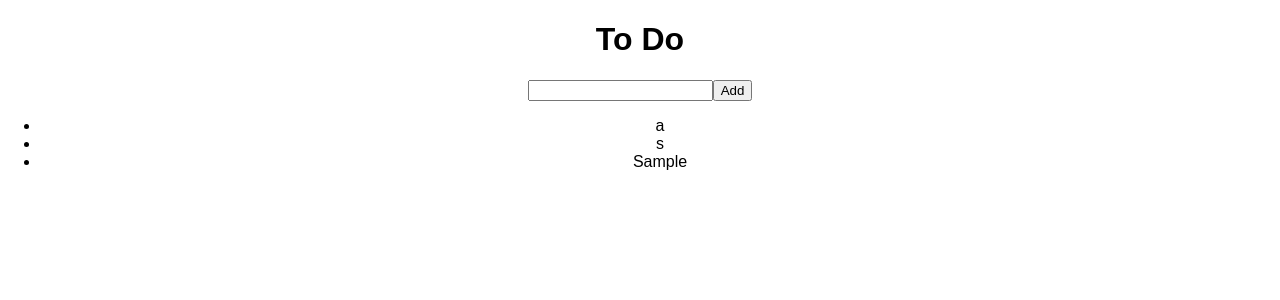
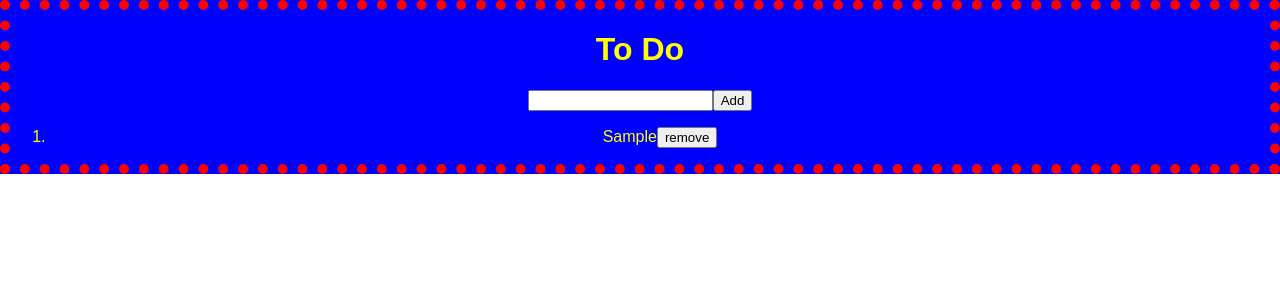
Before and after one commit to ajayvikramsingh/sample, a React (Create React App) app: page / in a window 1280 px wide. Both pictures are taken after typing "Sample" into the empty fields and a click on the button "Add". Shown: the top 300 px of the page. Built offline with nearby package versions, Linux system fonts and the light colour scheme.

Commit message:
remove todo item

```diff
--- a/src/App.css
+++ b/src/App.css
@@ -1,5 +1,8 @@
 .App {
+  border:10px dotted red;
   text-align: center;
+  background-color:blue;
+  color:yellow;
 }
 
 .list-item{
--- a/src/App.js
+++ b/src/App.js
@@ -7,10 +7,11 @@ class App extends Component {
     super(props);
     this.state = {
       newToDoItem: '',
-      toDoList: ['a', 's']
+      toDoList: [],
     };
     this.onBtnClick = this.onBtnClick.bind(this);
     this.onNewTodoItemChange = this.onNewTodoItemChange.bind(this);
+    this.onRemoveclick=this.onRemoveclick.bind(this);
   }
 
   onNewTodoItemChange(event){
@@ -25,17 +26,24 @@ class App extends Component {
     newState.newToDoItem = '';
     this.setState(newState);
   }
+  onRemoveclick(index)
+  {
+    let newState=JSON.parse(JSON.stringify(this.state));
+    newState.toDoList.splice(index, 1);
+    this.setState(newState);
+  }
 
   render() {
     return (
-      <div className="App">
-        <h1>To Do</h1>
+
+<div className="App">
+        <h1 >To Do</h1>
         <input type="text" name="newToDoItem" value={this.state.newToDoItem} onChange={this.onNewTodoItemChange} />
         <button onClick={this.onBtnClick}>Add</button>
         <div>
-          <ul>
-            {this.state.toDoList.map((toDoItem, index) => {return <li>{toDoItem}</li>})}
-          </ul>
+          <ol>
+            {this.state.toDoList.map((toDoItem, index) => {return <li key={index}>{toDoItem}<button onClick={()=>{this.onRemoveclick(index)}}>remove</button></li>} )}
+          </ol>
         </div>
       </div>
 
```
